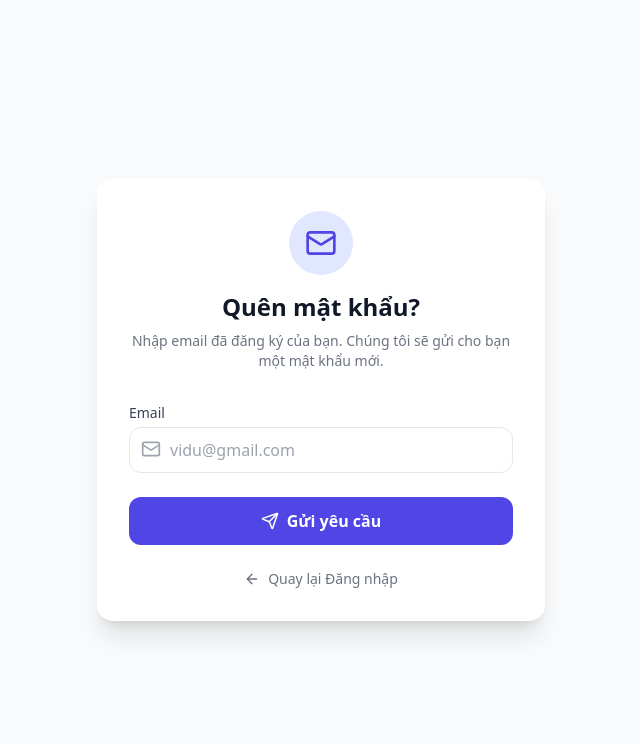
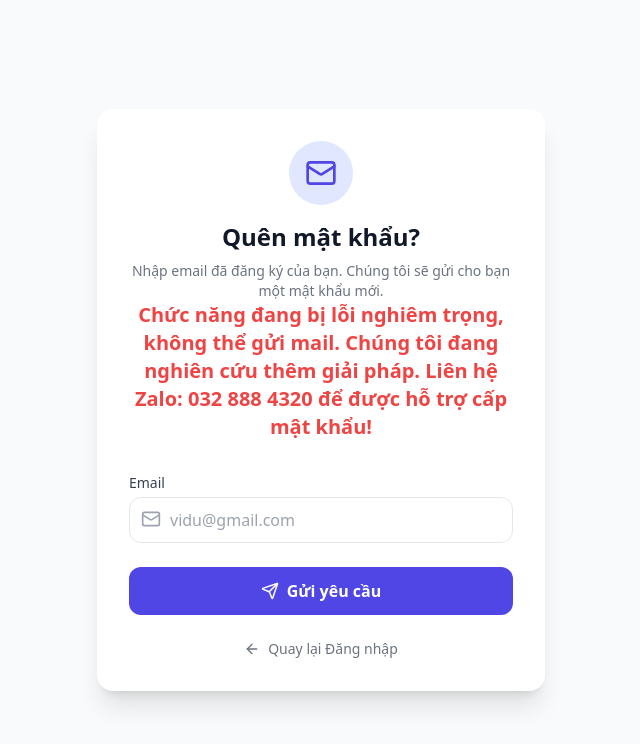
Before and after one commit to NguyenTAnh2005/Habit_Tracker, a React app in the folder Frontend/: page /forgot-password in a window 1280 px wide. Shown: the top 744 px of the page, without its empty margins (319-959 px from the left). Built offline with nearby package versions, Linux system fonts and the light colour scheme; no server answers; the HTML template or start-up script is replaced by a standard one.

Commit message:
Chữa cháy tạm thời cho phần gửi mail bị lỗi

```diff
--- a/Frontend/src/pages/ForgotPassWordPage.jsx
+++ b/Frontend/src/pages/ForgotPassWordPage.jsx
@@ -41,13 +41,16 @@ const ForgotPasswordPage = () => {
           <p className="text-gray-500 mt-2 text-sm">
             Nhập email đã đăng ký của bạn. Chúng tôi sẽ gửi cho bạn một mật khẩu mới.
           </p>
+          <h1 className="text-xl font-bold text-red-500">
+            Chức năng đang bị lỗi nghiêm trọng, không thể gửi mail. Chúng tôi đang nghiên cứu thêm giải pháp.
+            Liên hệ Zalo: 032 888 4320 để được hỗ trợ cấp mật khẩu!
+          </h1>
         </div>
 
         {/* Thông báo lỗi/thành công */}
         {message.content && (
-          <div className={`mb-6 p-4 rounded-lg text-sm border ${
-            message.type === 'success' ? 'bg-green-50 text-green-700 border-green-200' : 'bg-red-50 text-red-700 border-red-200'
-          }`}>
+          <div className={`mb-6 p-4 rounded-lg text-sm border ${message.type === 'success' ? 'bg-green-50 text-green-700 border-green-200' : 'bg-red-50 text-red-700 border-red-200'
+            }`}>
             {message.content}
           </div>
         )}
```
